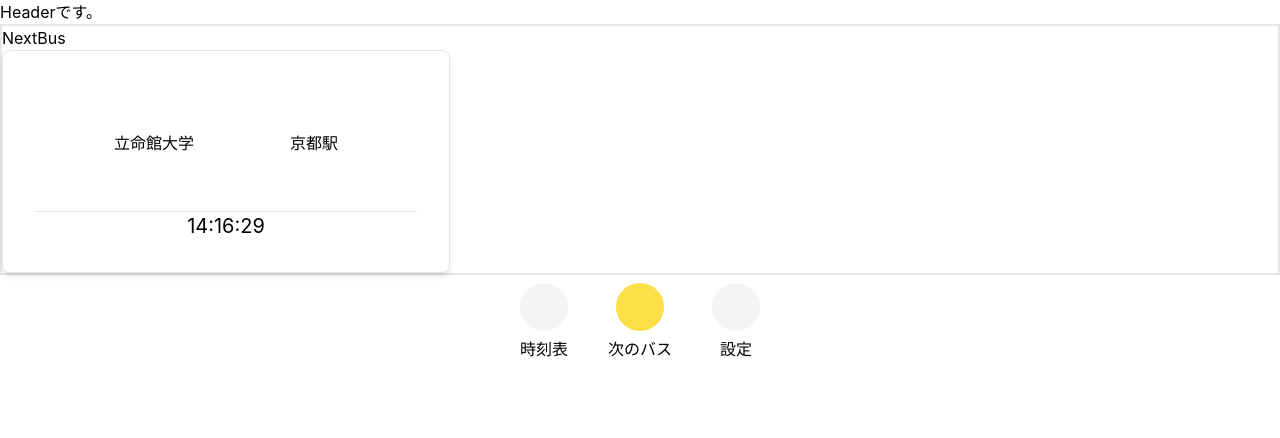
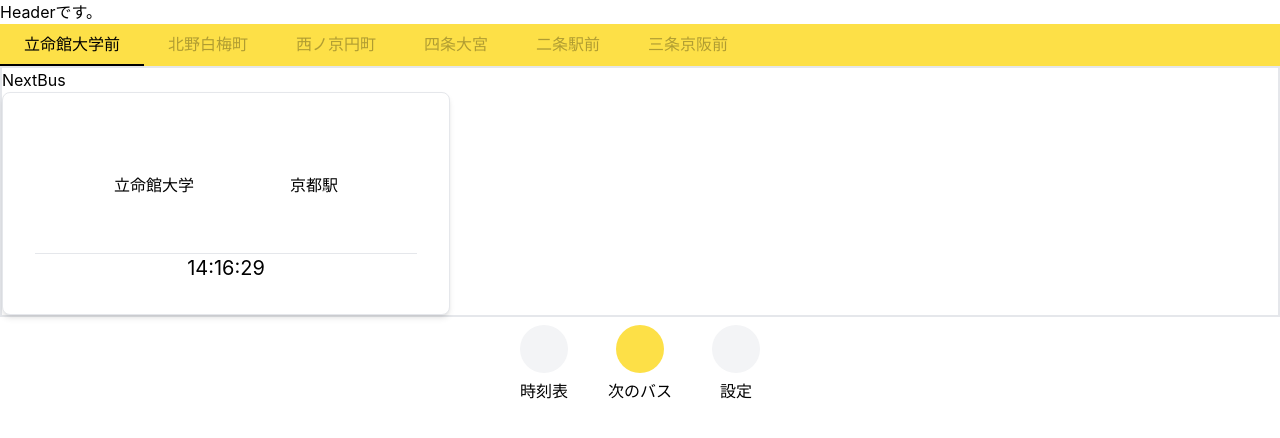
Before and after one commit to Shunkicreate/busdes-kic-web, a React (Create React App) app: page / in a window 1280 px wide. Shown: the top 438 px of the page. Built offline with nearby package versions, Linux system fonts and the light colour scheme; no server answers.

Commit message:
scrollpienn

```diff
--- a/src/App.tsx
+++ b/src/App.tsx
@@ -17,6 +17,7 @@ const App = () => {
     return (
         <div className="App">
             <Header></Header>
+            <ScrollBar stationName={StationName}></ScrollBar>
             <div className='border-2' style={{ background: "white" }}>
                 {mode}
                 {
@@ -29,7 +30,7 @@ const App = () => {
                         else if (mode === "TimeTable") {
                             return (
                                 <div>
-                                    <ScrollBar stationName={StationName}></ScrollBar>
+                                    {/* <ScrollBar stationName={StationName}></ScrollBar> */}
                                     TimeTable
                                 </div>
                             )
--- a/src/layout/ScrollBar.tsx
+++ b/src/layout/ScrollBar.tsx
@@ -4,15 +4,25 @@ import { useState } from 'react'
 export const ScrollBar = ({ stationName }: { stationName: string[] }) => {
     const [currentStation, setCurrentStation] = useState<string>(stationName[0])
 
-    const switchMode = (station: string) => {
+    const switchStation = (station: string) => {
         setCurrentStation(station)
     }
 
+    // function ScrollWindow(id:string) {
+    //     var divElement = document.getElementById(id);
+    //     var scrollLeft = xdivElement.scrollLeft ;
+    //     document.documentElement.scrollTop = scrollLeft;
+    //   }
+
     return (
-        <div className="overflow-x-scroll bg-yellow-300">
+        <div className="overflow-x-scroll bg-yellow-300 scroll-smooth">
             <div className="flex whitespace-nowrap">
                 {stationName.map((name: string) => {
-                    return <div onClick={() => { switchMode(name); }} key={name} className={`text-black border-black ${name == currentStation ? 'border-b-2' : 'text-opacity-30 border-b-0'} px-6 py-2`}>{name}</div>
+                    return (
+                        <a href={`#${name}`} key={name} className="block">
+                            <div id={name} onClick={() => { switchStation(name); }} key={name} className={`text-black border-black ${name == currentStation ? 'border-b-2' : 'text-opacity-30 border-b-0'} py-2 px-6`}>{name}</div>
+                        </a>
+                    )
                 })}
             </div>
         </div>
```
